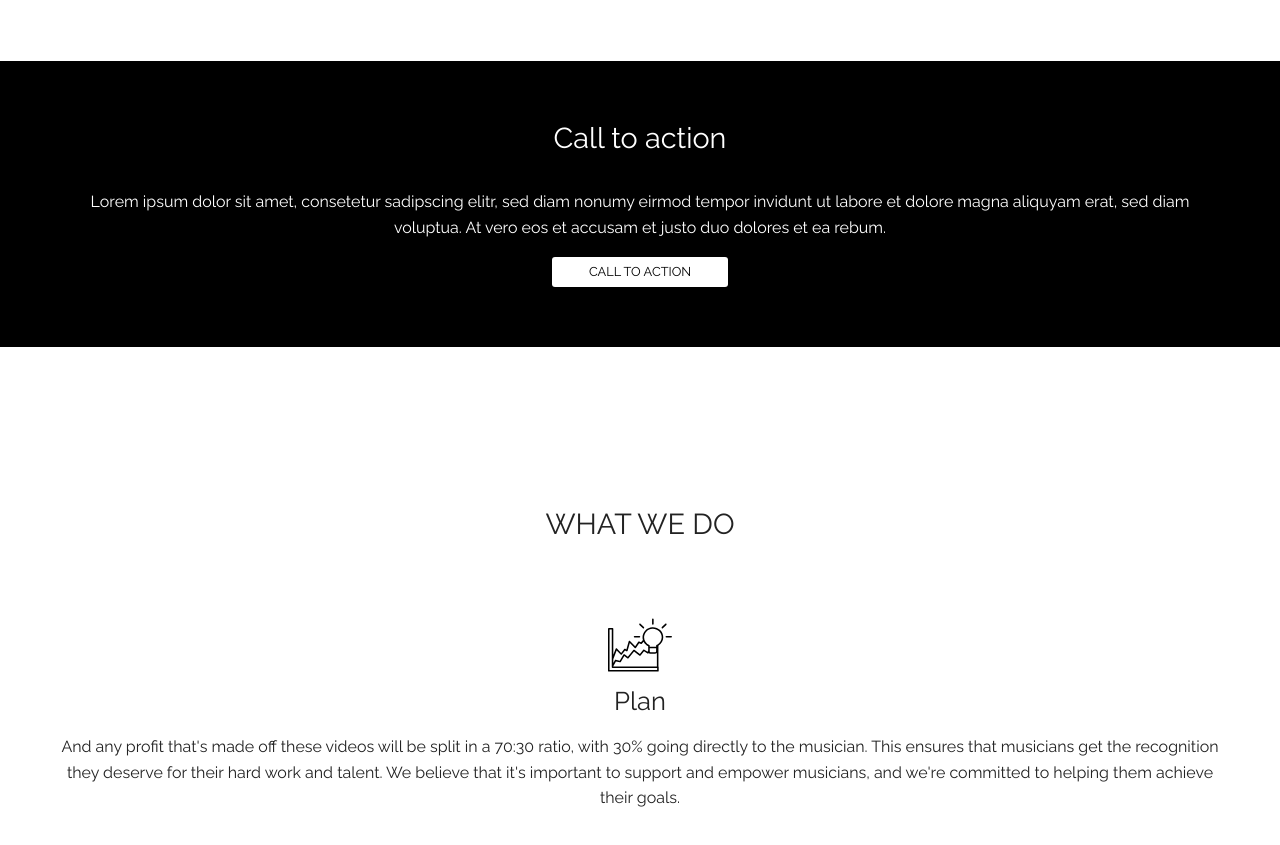
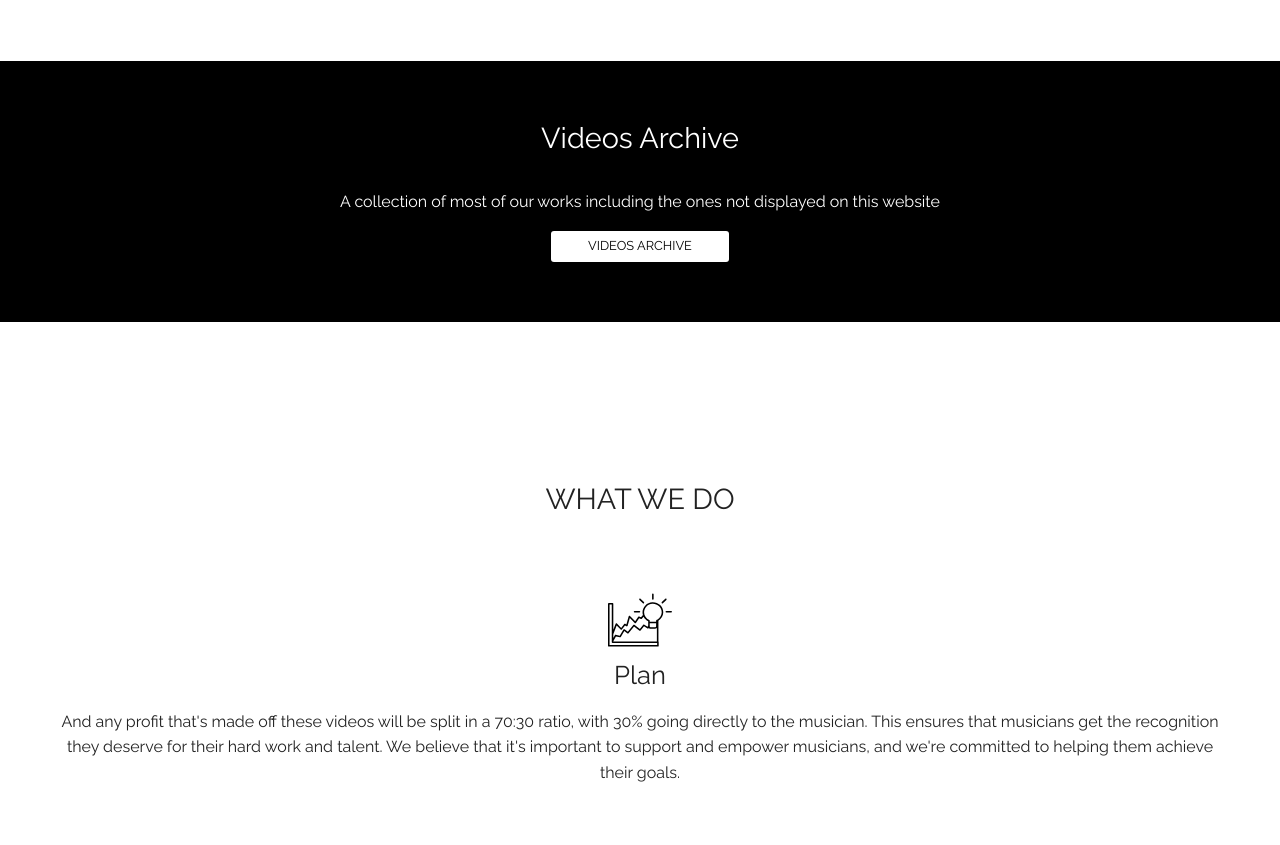
Before and after one commit to SEKYIDK/MyPortfolio, a plain HTML site: page index.html in a window 1280 px wide. Shown: the part 4140-4985 px from the top of the page. Drawn offline with nearby package versions, Linux system fonts and the light colour scheme.

Commit message:
Add files via upload

```diff
--- a/index.html
+++ b/index.html
@@ -216,9 +216,9 @@
                 <div class="container">
                     <div class="row center-xs">
                         <div class="col-md">
-                            <h2>Call to action</h2>
-                            <p>Lorem ipsum dolor sit amet, consetetur sadipscing elitr, sed diam nonumy eirmod tempor invidunt ut labore et dolore magna aliquyam erat, sed diam voluptua. At vero eos et accusam et justo duo dolores et ea rebum.</p>
-                            <a href=""><button class="light">Call to action</button></a>
+                            <h2>Videos Archive</h2>
+                            <p>A collection of most of our works including the ones not displayed on this website</p>
+                            <a href="https://docs.google.com/document/d/13z33KaDS37GBYGPU63FHwRLxawKiGc51BJS5XV8hCsA/edit?usp=sharing"><button class="light">Videos Archive</button></a>
                         </div>
                     </div>
                 </div>
```
